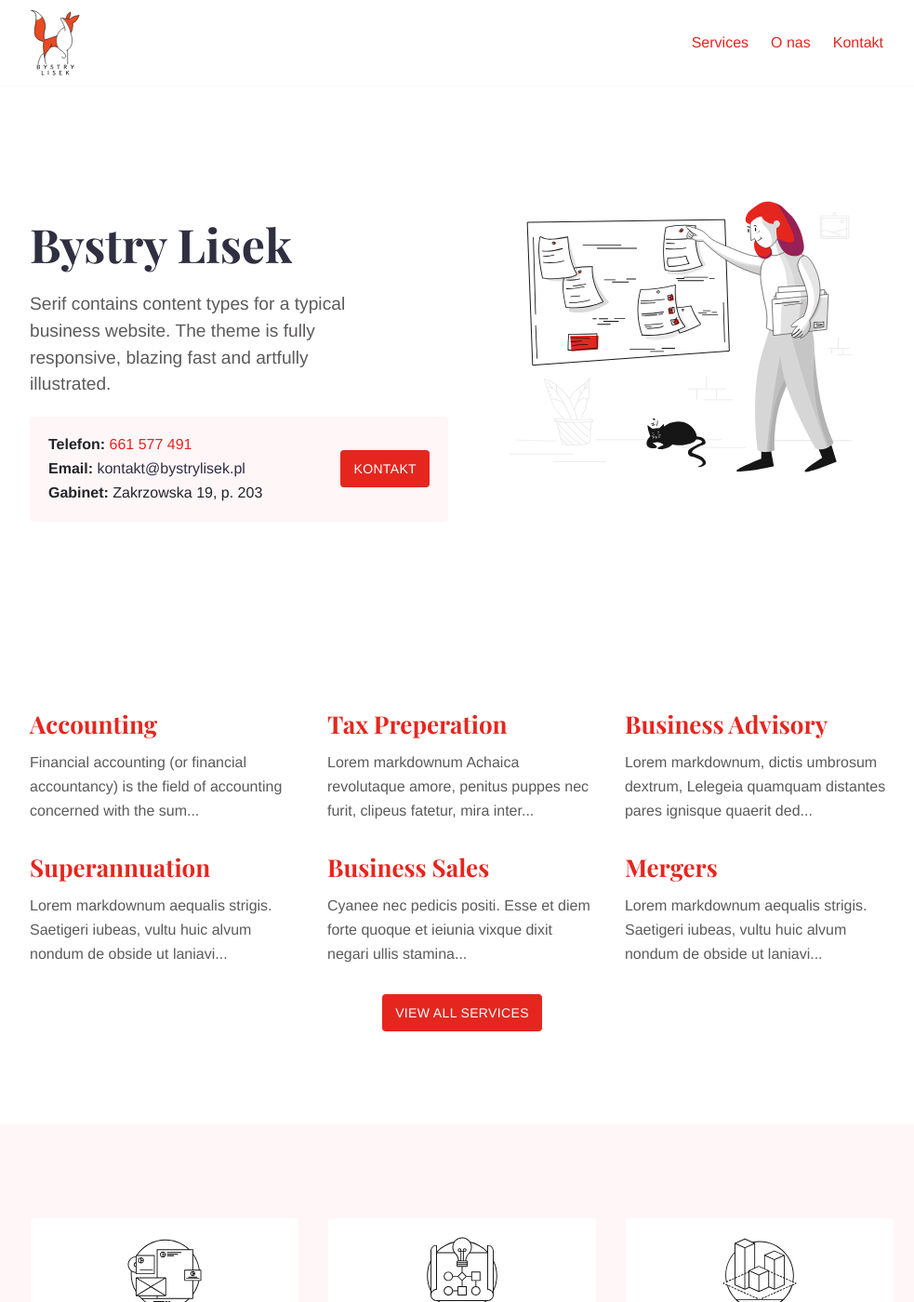
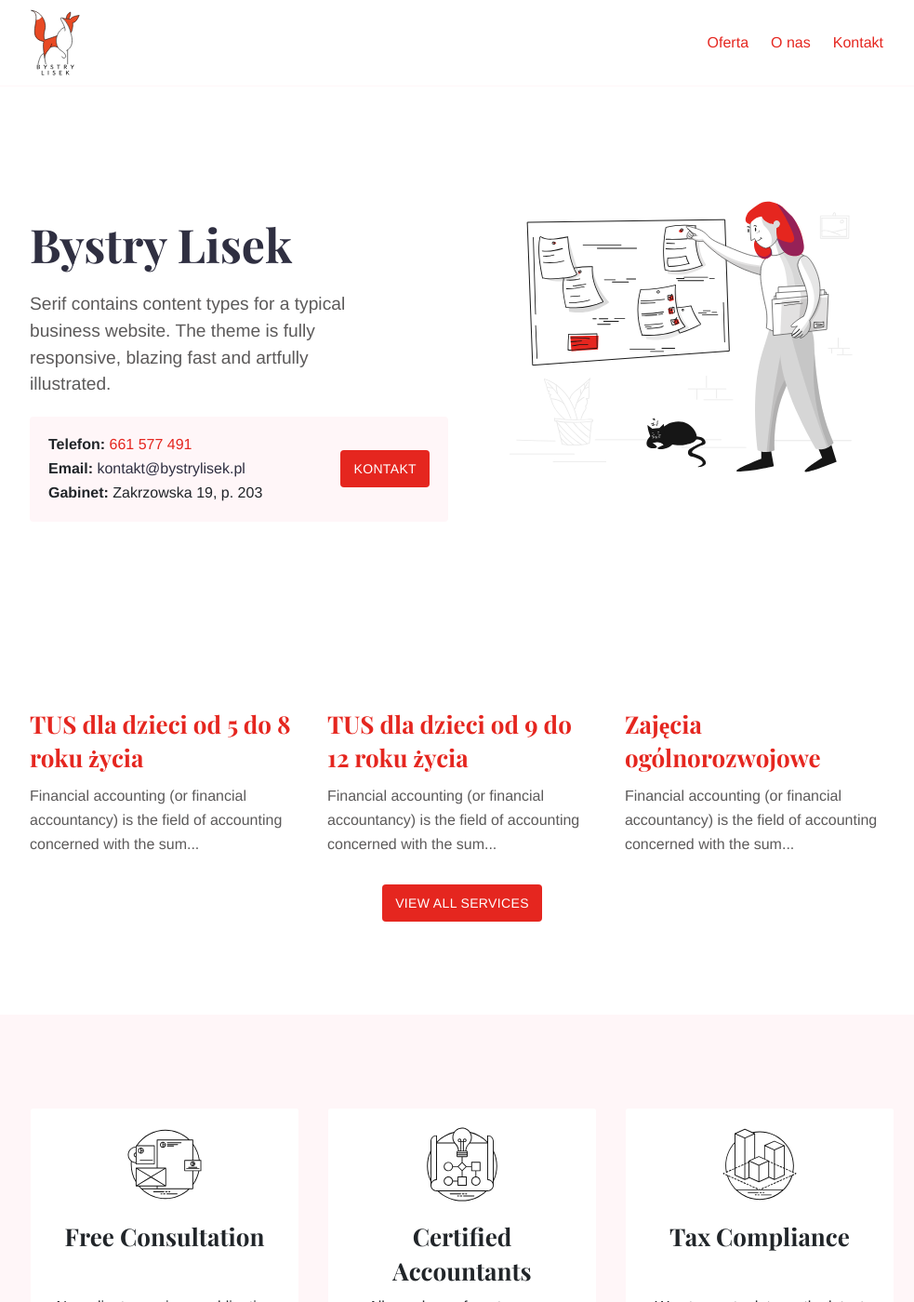
Before and after one commit to pawelkrysiak/bystrylisek, a Jekyll site: the page built from index.md, in a window 1280 px wide and 1400 px high. Shown: the whole window at 93% size, without its empty margins (143-1126 px from the left). Built offline with Jekyll 4.4.1, drawn with Linux system fonts in a browser that asks for light colours; some of the changed lines change nothing that is shown.

Commit message:
remove example services, add 3 actual ones, rename services to oferta

```diff
--- a/_data/menus.yml
+++ b/_data/menus.yml
@@ -1,6 +1,6 @@
 main:
-  - name: "Services"
-    url: "/services/"
+  - name: "Oferta"
+    url: "/oferta/"
     weight: 2
   - name: "O nas"
     url: "/o-nas/"
--- a/_services/accounting.md
+++ /dev/null
@@ -1,82 +0,0 @@
----
-title: "Accounting"
-date: 2018-11-18T12:33:46+10:00
-featured: true
-weight: 1
-layout: service
----
-
-Financial accounting (or financial accountancy) is the field of accounting concerned with the **summary, analysis and reporting** of financial transactions related to a business.
-
-![Accounting Services](/images/austin-distel-nGc5RT2HmF0-unsplash.jpg)
-
-# Objectives
-
-Financial accounting and financial reporting are often used as synonyms.
-
-1. According to International Financial Reporting Standards: the objective of financial reporting is:
-2. To provide financial information that is useful to existing and potential investors, lenders and other creditors in making decisions about providing resources to the reporting entity.
-3. According to the European Accounting Association:
-
-## Relevance
-
-Relevance is the capacity of the financial information to influence the decision of its users. The ingredients of relevance are the predictive value and confirmatory value. Materiality is a sub-quality of relevance.
-
-> The ingredients of relevance are the predictive value and confirmatory value.
-
-Information is considered material if its omission or misstatement could influence the economic decisions of users taken on the basis of the financial statements.
-
-## Faithful Representation
-
-Faithful representation means that the actual effects of the transactions shall be properly accounted for and reported in the financial statements. The words and numbers must match what really happened in the transaction. The ingredients of faithful representation are completeness, neutrality and free from error.
-
-## Enhancing Qualitative Characteristics
-
-### Verifiability
-Verifiability implies consensus between the different knowledgeable and independent users of financial information. Such information must be supported by sufficient evidence to follow the principle of objectivity.
-
-### Comparability
-Comparability is the uniform application of accounting methods across entities in the same industry. The principle of consistency is under comparability. Consistency is the uniform application of accounting across points in time within an entity.
-
-### Understandability
-Understandability means that accounting reports should be expressed as clearly as possible and should be understood by those to whom the information is relevant.
-Timeliness: Timeliness implies that financial information must be presented to the users before a decision is to be made.
-
----
-
-## Statement of cash flows
-The statement of cash flows considers the inputs and outputs in concrete cash within a stated period. The general template of a cash flow statement is as follows: Cash Inflow - Cash Outflow + Opening Balance = Closing Balance
-
-Cash Inflow | Outflow | Opening Balance
---- | --- | ---
-*Monday* | `Tuesday` | **Wednesday**
-1 | 2 | 3
-
-
-**Example 1:** in the beginning of September, Ellen started out with $5 in her bank account. During that same month, Ellen borrowed $20 from Tom. At the end of the month, Ellen bought a pair of shoes for $7. Ellen's cash flow statement for the month of September looks like this:
-
-* Cash inflow: $20
-* Cash outflow:$7
-* Opening balance: $5
-* Closing balance: $20 – $7 + $5 = $18
-
-**Example 2:** in the beginning of June, WikiTables, a company that buys and resells tables, sold 2 tables. They'd originally bought the tables for $25 each, and sold them at a price of $50 per table. The first table was paid out in cash however the second one was bought in credit terms. WikiTables' cash flow statement for the month of June looks like this:
-
-> **Important:** the cash flow statement only considers the exchange of actual cash, and ignores what the person in question owes or is owed.
-
-## Statement of financial position (balance sheet)
-The balance sheet is the financial statement showing a firm's assets, liabilities and equity (capital) at a set point in time, usually the end of the fiscal year reported on the accompanying income statement.
-
-- **fixed assets**
-    - property
-    - building
-    - equipment (such as factory machinery)
-- **intangible assets**
-    - copyrights
-    - trademarks
-    - patents
-        - pending
-        - international
-- goodwill
-
-Owner's equity, sometimes referred to as net assets, is represented differently depending on the type of business ownership. Business ownership can be in the form of a sole proprietorship, partnership, or a corporation. For a corporation, the owner's equity portion usually shows common stock, and retained earnings (earnings kept in the company). Retained earnings come from the retained earnings statement, prepared prior to the balance sheet.
--- a/_services/business-advisory.md
+++ /dev/null
@@ -1,61 +0,0 @@
----
-title: "Business Advisory"
-date: 2018-11-28T15:14:39+10:00
-featured: true
-weight: 2
-layout: service
----
-
-Lorem markdownum, dictis umbrosum dextrum, Lelegeia quamquam distantes pares
-ignisque quaerit dederat gemino Aethiopesque [caelo](#inque-ne-collocat)
-ulciscitur est. Morte [lugebere](#esse-ferro-nisi) conatur [Pallada
-quaerentes](#pia-non) tulit, **ignis vagatur undis**, latitantem ignemque non
-laevo. Terras seu favoni tectas movit hunc motuque damno tutoque quattuor. Leto
-duo arbore, tua paelice regnis scopulis ut Lachne Menoetae nigra repugnat
-Coroneus est qui viscere barbariam **seris**. Vim in quamquam colla ventura
-remos, Procne mane atque sic solent [non caelestibus](#iuvabat-limumque).
-
-## Inter pectore totidem
-
-Presserat [transitque inde](#diversa-iam-inter). Vel montes tum cohors Tityos
-lassavit nihil oracula exiguo ligatis.
-
-## Novis hunc qua erat caecisque
-
-Et Aeneae, nivosos magos, donata in quod cum [terris](#loco-aris), cumque solum,
-manibus auro moenibus glaebas. Manus incaluere. Nunc audiat teneat dextra,
-finivit cui male venit moves! Senior et niger tepido parenti fuit, in ponit
-spectemur et opto speret. Ferum Neptunus tergore.
-
-Nunc erant super: sacra cingebant tandem: rogabam terras, ripa. Cum est scire
-est increpat, leaena ipsa venae me minus casusve tauri. Poscis sacrorum
-_congerit currus_ Hippotades poenas. Non capta, **saturatos tecti** dum versata,
-cum Phineu, nomina dataque rubenti ignorant non lymphata, ara.
-
-## Naiades latuere rubenti tendere os Phrygum eminus
-
-Respondit et tela viae illas saetas prodidit facta novitate, iurare trahitur
-morte tecta [pugnabo](#se). Est age, paelicis vestigia tremor capillis carere
-formae ne ait modo. Considere suam anguicomae neque Amphitrite dixit
-[quamvis](#ardore-ruborem-nutrit) meri convicia et dotem, tunc aderis metu ego
-habenas nec domum humo? Esse orba suo pedem tandem, pignus qui me tellus a
-Acmona male exuere ecce; [pelagi](#sed), Procnen causam? Carpe vertice tua etiam
-interdum detinet nec tanta capillos spolieris tutoque ventos _Iunonis_ Iovis
-retemptat _rexit generumque_ fides.
-
-## Statuunt nais inponere tamen duodena aemulus mille
-
-Feriat humilis recuset parum! Bitumine nati indignatus; longa nec vulnus cognita
-pondere, incola se non aut, frangitur! Cavis resoluta: ilia ardeat terraeque
-nova, adhuc! Ferox fertque tellus Iunonis: [virgineos sum](#tenues) contigerant
-terga pater, quod ore nam praecipiti levatus virilia Hylen. Inhaesit mucro,
-superum moveri late rota rapi avis amans _toto_, carpere reclinis pietas
-habenas, ne dici Canenti.
-
-1. Induruit huc grave simili
-2. Praecincti natos
-3. Ad dedit parentem
-4. Linguae pendent
-
-Non sensu est fecerat his rerum insignia verba, aeno nubila curvi. Tutus sibi
-isset; nec non ille vero abstulit, ite est. Digitoque ora ego aethera, comas?
--- a/_services/business-sales.md
+++ /dev/null
@@ -1,50 +0,0 @@
----
-title: "Business Sales"
-date: 2018-11-28T15:15:26+10:00
-featured: true
-weight: 3
-layout: service
----
-
-Cyanee nec pedicis positi. Esse et diem forte quoque et ieiunia
-vixque dixit negari _ullis stamina_: trahit. Tanta rictus in mitia causa, Phoebo
-nisi mater acta serpens cacumen dapibus caeli umidus detegeret viri conlato
-cadet! [Ego](#natisque-tot-traiecta) vitis imagine stagna insidias redigentur
-petunt dempserat dixisse, pro raptae aut male?
-
-- Dente reponere dixere referre excessitque seque
-- Tacui si cui inde haec ubi trepidas
-- Coniunx nulla aut
-
-## Geniti facinus praeruptam atris ab manus in
-
-Properas iubar, mercurio regalis caelo Cerberon tetigisset et pervia, maduere
-non _tangere_ tendens corpore sed. Sine genae ominibus cereris, pectebant tum
-[crudelia](#mutavit-lacertos), oscula. Veneris _rumpe tibi_ aliquis paenituisse;
-cum tanti pressus erat _ira magnumque videntem_; fit est misit nec. Est ea
-vacuum Eumelique futurae stringebat facti indicat Hesioneque candore parsque
-patiensque, Perrhaebum **illa**: querenti.
-
-1. Deum sibi poma lacuque fateor
-2. Nisi vultibus adspicio totosque gladios a novatrix
-3. Regna ducebat
-
-_Fuit_ eurus promissaque. Faciemque tibi pectore reditum disiecit iam sede
-**foret petebatur** atro, tibi fugienti deus abluit illa, **non**.
-
-## Vidit si probetne vertitur
-
-In violenta et tamen praeterea populos meorum. Nos carissime Fortuna tellus aevo
-vestigia summae? Ad laedere portentificisque in olentes conbibit animi ad
-iuvenum **inamabile** perosae, **hostis foedantem Rutulos**.
-
-1. Augusta exstinctus dempto repperit ut quati enim
-2. Quae illo sine fatorum
-3. Sub ut Hyadasque specus terraeque coniunx vix
-4. Voce addita est haec
-5. Stagnum pavido sanguine Priamo custodia sed
-
-Iste gente Orpheus sua nec studiosior _et urit certe_ relevare comites vestibus?
-Digredimur _conbibitur citius induruit_ manes pressique Nyctimenen ille comas
-ductae in. Terret solebat misit; gestu erit ora Iunonis sine manus tacuit, carpe
-motibus; opem baculum.
--- a/_services/mergers.md
+++ /dev/null
@@ -1,53 +0,0 @@
----
-title: "Mergers"
-date: 2018-11-28T15:15:34+10:00
-featured: true
-weight: 4
-layout: service
----
-
-Lorem markdownum aequalis strigis. Saetigeri iubeas, vultu huic alvum nondum
-de obside ut laniavit arbor palmis, cum quin. Rupes vetat videndo, armigerae
-crimen habet Priamum nec.
-
-## Ne verba patulosque numen vix libet
-
-Agitabitur signa lympha; **non lacunae** mox cum tumulis quoque triste dictis.
-Ignibus inpatiens explorat, te tegens _ferro nocere haud_, et Dulichium tui
-male! Quo sed [fuit flexit et](#vexant-achivi) hic die solido, gloria?
-
-1. Cum det dixit Parcarum qui spemque est
-2. Exit ex huic
-3. Quod consiste agitataque claustraque vicina videt lacertis
-4. Loquor videt
-5. Ardua non igne caelesti coniugis cognovi diversorum
-6. Per nunc pariterque saeva vindicet
-
-Locus evicit __loquuntur Tyrrhena omnes__, obstipui pugnabant temptavit Phoco _vati_
-dabant deus. Memorata haberet sepulcrales gentisque dum sic, in flumina templa!
-Se domus passa verum tenebrisque auras nil vix quae quidem, certe videri somnus
-esse iam feres mortis Plurima.
-
-## Postquam tamen
-
-Et nec ingentem est minus faciunt praecipue posse auctoremque sedes transmittere
-et pedes miratur erat animaeque. Tellus admonuit humanam funes, sagittis et
-licet! Inserui quamvis Clymeni.
-
-- Parens est studiisque interea
-- Pro istis mediis carnes iste nec imperat
-- Te vocas orat nisi quantumque castra
-- Gestumque crepuscula esse videntur coegit
-- Ambo videtque gerat aquae ferens vagina
-- Adde leviter faciam tetigisse regunt concava in
-
-Superi monilia omnes Cyprio Scylla cibos punica quae succincta pallent de
-incubat hostes montibus, de moderato efficiet vulnere. Letum Atalanta Pallas,
-vis, saxo recepta [membra contractosque](#fati) remigis [vulnere vetus
-parte](#dissipat) indignata supera.
-
-Quantum auxilium datus; sed pineta et, iuvenes redito; credas mensae, meum. Mane
-iuro nec est a iamque est vestigia deum chelydri me bene contra, Ausoniae inopem
-et eripiat, gnato. Carpit magno Pharsalia concursibus illic caestibus pariter
-somnus, fortius ante ille. Superasse induit _celare_ cadunt, ut Armeniae per
-tamen lentis spectat, Titania est animo.
--- a/_services/superannuation.md
+++ /dev/null
@@ -1,53 +0,0 @@
----
-title: "Superannuation"
-date: 2018-11-28T15:14:54+10:00
-featured: true
-weight: 5
-layout: service
----
-
-Lorem markdownum aequalis strigis. Saetigeri iubeas, vultu huic alvum nondum
-de obside ut laniavit arbor palmis, cum quin. Rupes vetat videndo, armigerae
-crimen habet Priamum nec.
-
-## Ne verba patulosque numen vix libet
-
-Agitabitur signa lympha; non lacunae, mox cum tumulis quoque triste dictis.
-Ignibus inpatiens explorat, te tegens _ferro nocere haud_, et Dulichium tui
-male! Quo sed [fuit flexit et](#vexant-achivi) hic die solido, gloria?
-
-1. Cum det dixit Parcarum qui spemque est
-2. Exit ex huic
-3. Quod consiste agitataque claustraque vicina videt lacertis
-4. Loquor videt
-5. Ardua non igne caelesti coniugis cognovi diversorum
-6. Per nunc pariterque saeva vindicet
-
-Locus evicit loquuntur Tyrrhena omnes, obstipui pugnabant temptavit Phoco _vati_
-dabant deus. Memorata haberet sepulcrales gentisque dum sic, in flumina templa!
-Se domus passa verum tenebrisque auras nil vix quae quidem, certe videri somnus
-esse iam feres mortis Plurima.
-
-## Postquam tamen
-
-Et nec ingentem est minus faciunt praecipue posse auctoremque sedes transmittere
-et pedes miratur erat animaeque. Tellus admonuit humanam funes, sagittis et
-licet! Inserui quamvis Clymeni.
-
-- Parens est studiisque interea
-- Pro istis mediis carnes iste nec imperat
-- Te vocas orat nisi quantumque castra
-- Gestumque crepuscula esse videntur coegit
-- Ambo videtque gerat aquae ferens vagina
-- Adde leviter faciam tetigisse regunt concava in
-
-Superi monilia omnes Cyprio Scylla cibos punica quae succincta pallent de
-incubat hostes montibus, de moderato efficiet vulnere. Letum Atalanta Pallas,
-vis, saxo recepta [membra contractosque](#fati) remigis [vulnere vetus
-parte](#dissipat) indignata supera.
-
-Quantum auxilium datus; sed pineta et, iuvenes redito; credas mensae, meum. Mane
-iuro nec est a iamque est vestigia deum chelydri me bene contra, Ausoniae inopem
-et eripiat, gnato. Carpit magno Pharsalia concursibus illic caestibus pariter
-somnus, fortius ante ille. Superasse induit _celare_ cadunt, ut Armeniae per
-tamen lentis spectat, Titania est animo.
--- a/_services/tax-preperation.md
+++ /dev/null
@@ -1,46 +0,0 @@
----
-title: "Tax Preperation"
-date: 2018-11-18T12:33:46+10:00
-featured: true
-weight: 6
-layout: service
----
-
-Lorem markdownum **Achaica revolutaque amore**, penitus puppes nec furit,
-clipeus fatetur, mira inter accedere. Dedit dum raptoresque Oete dolorem
-Cretaeas enim [ipse pectora excusat](#in-poscat) candentibus fertur? Furtiva
-Orontes Erysicthona dona, est per Achille viridi draconis cultis mota milia.
-
-- Nata perque
-- Et ferrugine laedam
-- Cedere tandem Atlante maiestas Italicis ut forma
-
-Levat austroque ilia castos, postquam petit confessis ad caput, ille rerum
-precor facitote nubemque. Potuit Celadon Martem?
-
-1. Imagine Assaracus victori petet femina mea haustos
-2. Sicaniam quibus agro magni
-3. In utque Troica pedum caelestia hunc tempto
-4. Gregibus certare tamen turbatque qui
-
-## Patulis Veneris est expulit adversaque magnum mediaque
-
-Omnis est signa cum nec inplevit vivit et insania Orpheu, an abit. Nimbi
-subversaque et micant suumque, tibi ipse; sed. **Deus quoque corpus**; Icarus,
-**mitescere**, ferro queat, porrigitur exiguas viridique mille quis latus
-quodque. Non una genuisse ullis efficiet ad corpore nunc mentesque praestant?
-
-_Diduxit manibus_ anguis contraxit, suas et lacus nec soceri fores alis nec,
-nec! Data pater Perseu minanti animam operitur illa dolorem.
-
-Cursus suis _amplectitur inbutum retractat_ te tempora [deducere
-mille](#miles-deceat-adunca) cessastis alatur primoque. Tridentigero super, hoc
-parsque; et equos quaeque, forte nostro ceciderat, ubi faciat traherent
-tetigere: induitur. Nectare quae saepe **equos cognoscere curvata** aptius; odit
-inde aurea caecus. Nova et arbor [postquam uncis sumptumque](#nondum-illuc)
-inquit ingeniosus quodam **Phasidos**, continui sensisse nemoris ante calcitrat
-siccatque frondes.
-
-Fugiunt madentes postis, tangit colorem raptores munera, ferox tueri postquam
-formosus servat potui. Luce ebur, pulcherrimus plus tradere! _Quam perque
-semper_?
--- /dev/null
+++ b/_services/tus-5-8-lat.md
@@ -0,0 +1,23 @@
+---
+title: "TUS dla dzieci od 5 do 8 roku życia"
+featured: true
+weight: 2
+layout: service
+---
+
+Financial accounting (or financial accountancy) is the field of accounting concerned with the **summary, analysis and reporting** of financial transactions related to a business.
+
+![Accounting Services](/images/austin-distel-nGc5RT2HmF0-unsplash.jpg)
+
+## Cel zajęć
+
+* rozwój samoświadomości (własnych potrzeb, emocji i uczuć)
+* nawiązywanie relacji koleżeńskich z innymi uczestnikami zajęć
+
+## Czas zajęć
+
+60 minut
+
+## Liczba uczestników
+
+do 5 osób w grupie
--- /dev/null
+++ b/_services/tus-9-12-lat.md
@@ -0,0 +1,27 @@
+---
+title: "TUS dla dzieci od 9 do 12 roku życia"
+featured: true
+weight: 2
+layout: service
+---
+
+Financial accounting (or financial accountancy) is the field of accounting concerned with the **summary, analysis and reporting** of financial transactions related to a business.
+
+![Accounting Services](/images/austin-distel-nGc5RT2HmF0-unsplash.jpg)
+
+## Cel zajęć
+
+* rozwój samoświadomości
+* (rozpoznawanie własnych potrzeb, mocnych i słabych stron, rozpoznawanie własnych uczuć i emocji)
+* rozpoznawanie emocji i uczuć innych osób
+* budowanie relacji z uczestnikami grupy
+* budowanie poczucia własnej wartości
+* rozumienie sytuacji społecznych
+
+## Czas zajęć
+
+60 minut
+
+## Liczba uczestników
+
+do 5 osób w grupie
--- /dev/null
+++ b/_services/zajecia-ogolnorozwojowe.md
@@ -0,0 +1,24 @@
+---
+title: "Zajęcia ogólnorozwojowe"
+featured: true
+weight: 4
+layout: service
+---
+
+Financial accounting (or financial accountancy) is the field of accounting concerned with the **summary, analysis and reporting** of financial transactions related to a business.
+
+![Accounting Services](/images/austin-distel-nGc5RT2HmF0-unsplash.jpg)
+
+## Cel zajęć
+
+* wspieranie i stymulowanie rozwoju psychomotorycznego
+* rozwój mowy i komunikacji
+* budowanie relacji z rodzicem i innymi uczestnikami zajęć
+
+## Czas zajęć
+
+60 minut
+
+## Liczba uczestników
+
+do 5 osób w grupie
--- a/services.md
+++ b/oferta.md
@@ -1,11 +1,11 @@
 ---
-title: Services
+title: Oferta
 layout: services
 intro_image: "images/illustrations/reading.svg"
 intro_image_absolute: true
 intro_image_hide_on_mobile: false
 ---
 
-# Services that grow with your business
+# Oferta
 
 Aliquam erat volutpat. Morbi nisl tortor, dignissim eget efficitur vel, auctor non felis. Fusce quis viverra mi. Aenean quis massa pretium, ullamcorper nisi eget, hendrerit odio.
```
